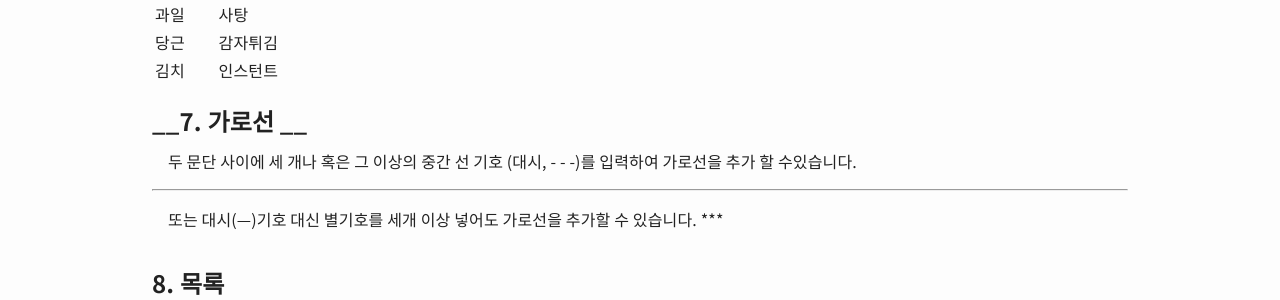
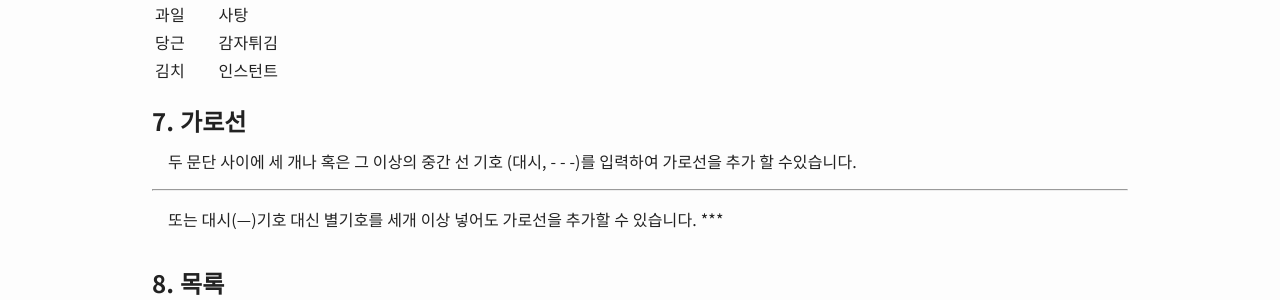
Before and after one commit to bbassa/bbassa.github.io, a Jekyll site: the page built from _posts/2017-06-11-markdown.md, in a window 1280 px wide. Shown: the part 1394-1694 px from the top of the page. Built offline with Jekyll 4.4.1, drawn with Linux system fonts in a browser that asks for light colours.

Commit message:
moarkdown

```diff
--- a/_posts/2017-06-11-markdown.md
+++ b/_posts/2017-06-11-markdown.md
@@ -39,7 +39,7 @@ tags: [blog]
 당근|감자튀김
 김치|인스턴트
 
-## __7. 가로선 __
+## __7. 가로선__
 
 두 문단 사이에 세 개나 혹은 그 이상의 중간 선 기호 (대시, - - -)를 입력하여 가로선을 추가 할 수있습니다.
 - ---
```
